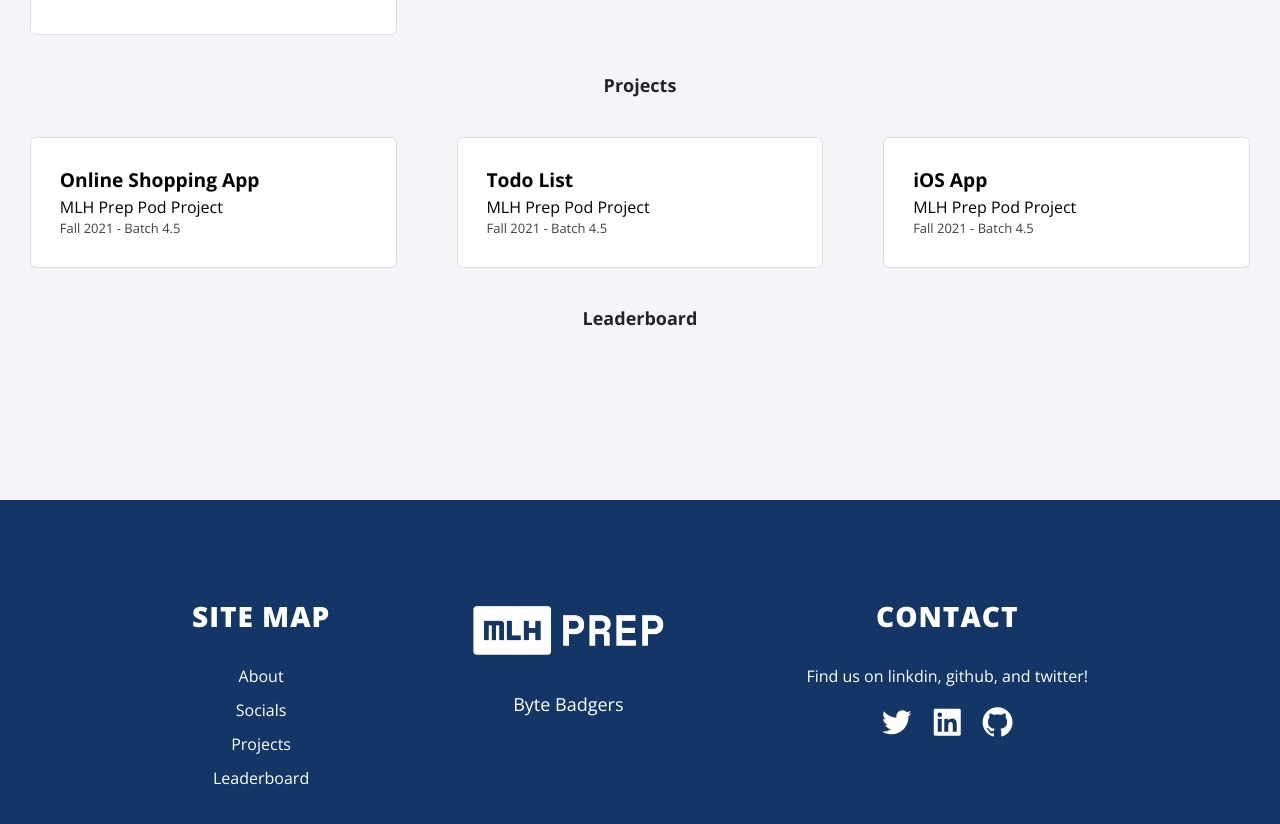
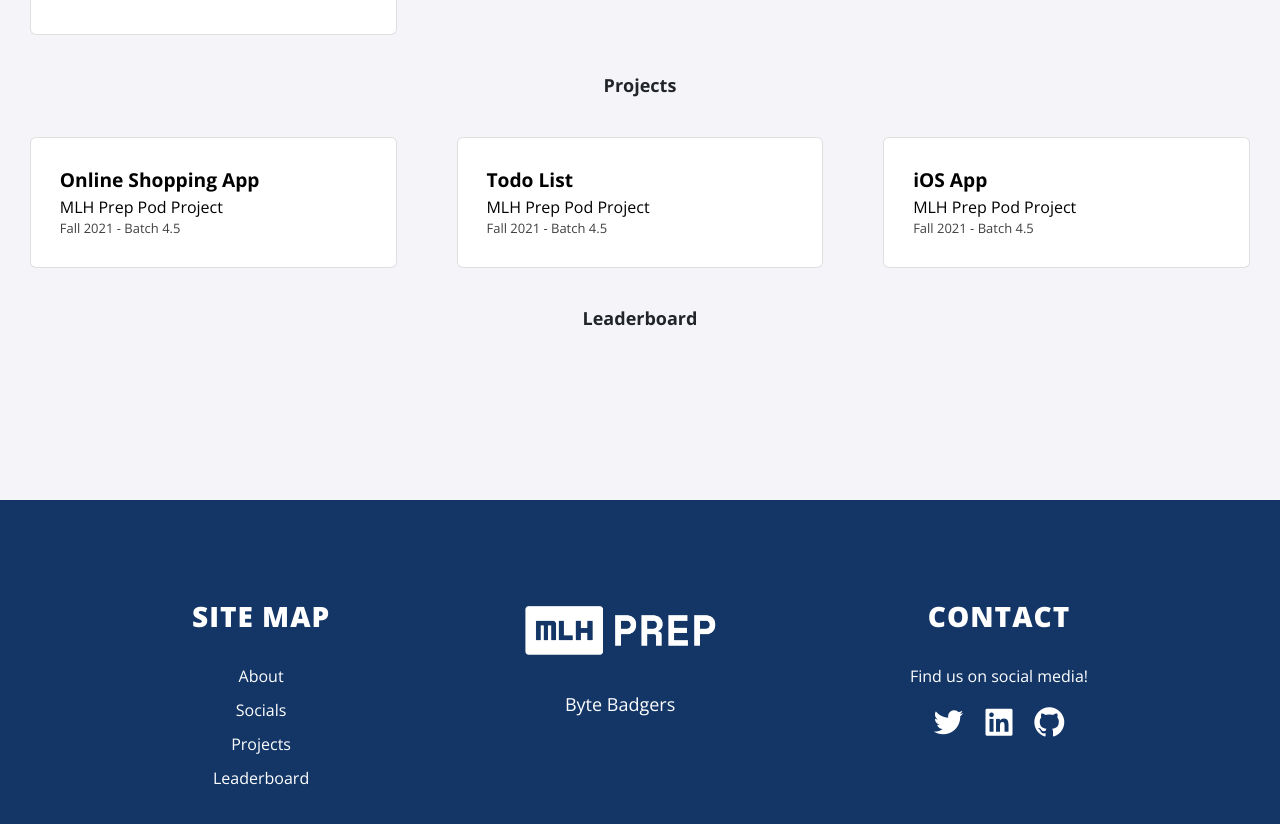
Before and after one commit to MLH-Fellowship/prep-portfolio-22.NOV.PREP.2, a Jekyll site: the page built from index.html, in a window 1280 px wide and 900 px high, scrolled down 981 px. Shown: the top 824 px of the window. Built offline with Jekyll 4.4.1, drawn with Linux system fonts in a browser that asks for light colours; nearby versions of some CDN libraries.

Commit message:
fix: update contact text

```diff
--- a/_includes/footer.html
+++ b/_includes/footer.html
@@ -19,7 +19,7 @@
 
     <div class="col3">
       <h3>CONTACT</h3>
-      <p>Find us on linkdin, github, and twitter!</p>
+      <p>Find us on social media!</p>
       <div class="social-icons">
         <a href="" class="social-icon">
           <i class="bx bxl-twitter bx-md bx-tada-hover"></i>
```
